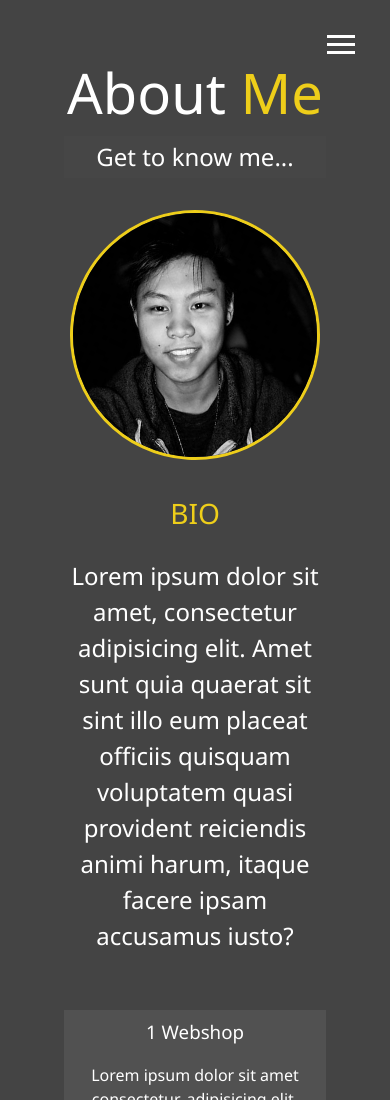
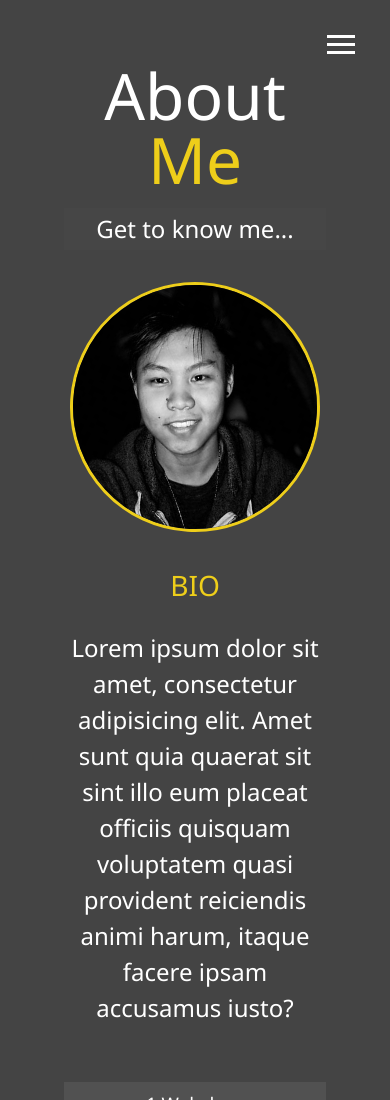
Before and after one commit to DarrenVictoriano/PortfolioV3, a plain HTML site: page dist/about.html in a window 390 px wide. Shown: the top 1100 px of the page. Drawn offline with nearby package versions, Linux system fonts and the light colour scheme.

```diff
--- a/sass/_mobile.scss
+++ b/sass/_mobile.scss
@@ -72,15 +72,10 @@
 @include mediaSM {
     main#home h1 {
         margin-top: 10vh;
-        font-size: 3.5rem;
     }
 
-    main#about h1 {
-        font-size: 3.5rem;
-    }
-
-    main#work h1 {
-        font-size: 3.5rem;
+    main .lg-heading {
+        font-size: 4rem;
     }
 
     .projects {
```
Also changed, not shown: dist/index.html (+6 -4 lines), README.md (deleted), dist/css/main.css, dist/images/github-black.png (deleted), dist/images/github.png (deleted), dist/images/icon.png (deleted), dist/images/linkedin-black.png (deleted), dist/images/linkedin.png (deleted), dist/images/me.jpg (deleted), dist/images/me_black.jpg (deleted), dist/images/stackoverflow-black-circle.png (deleted), dist/images/stackoverflow-black.png (deleted), dist/images/stackoverflow.png (deleted), 3 other files.
